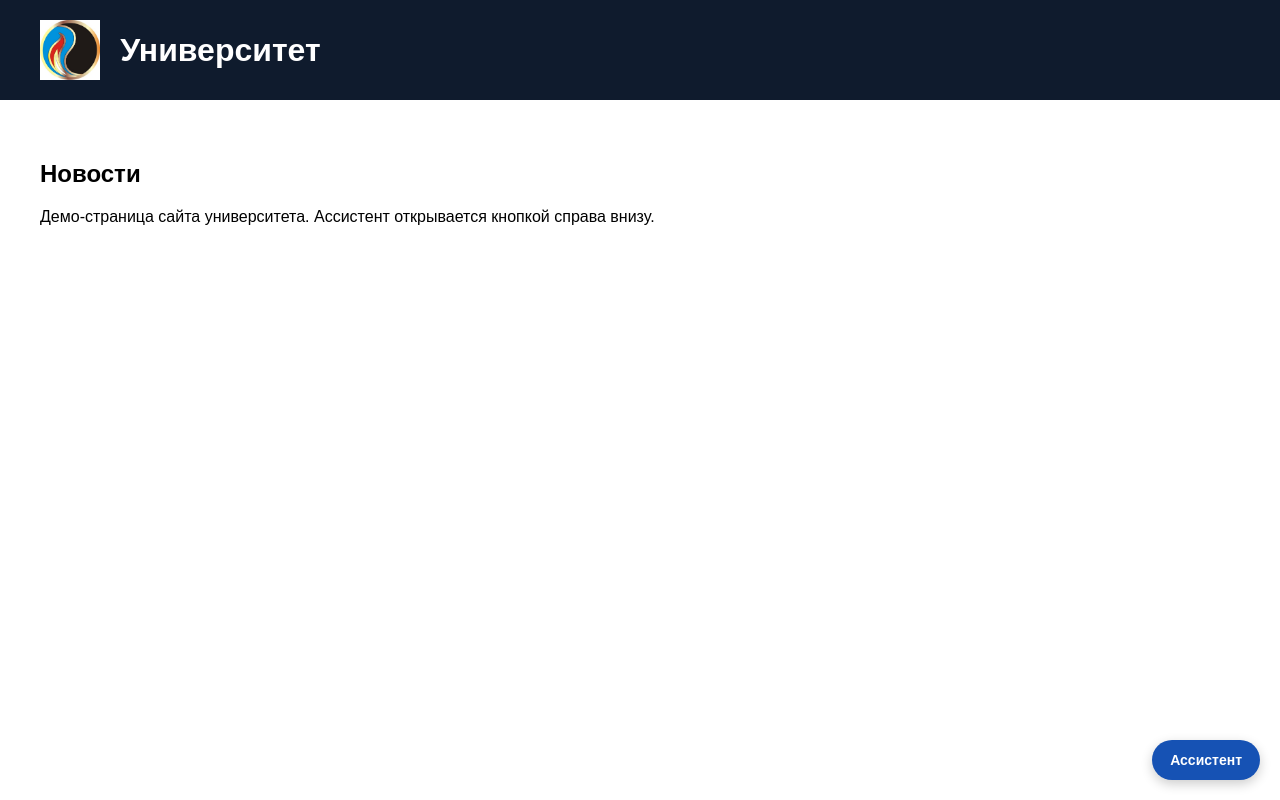
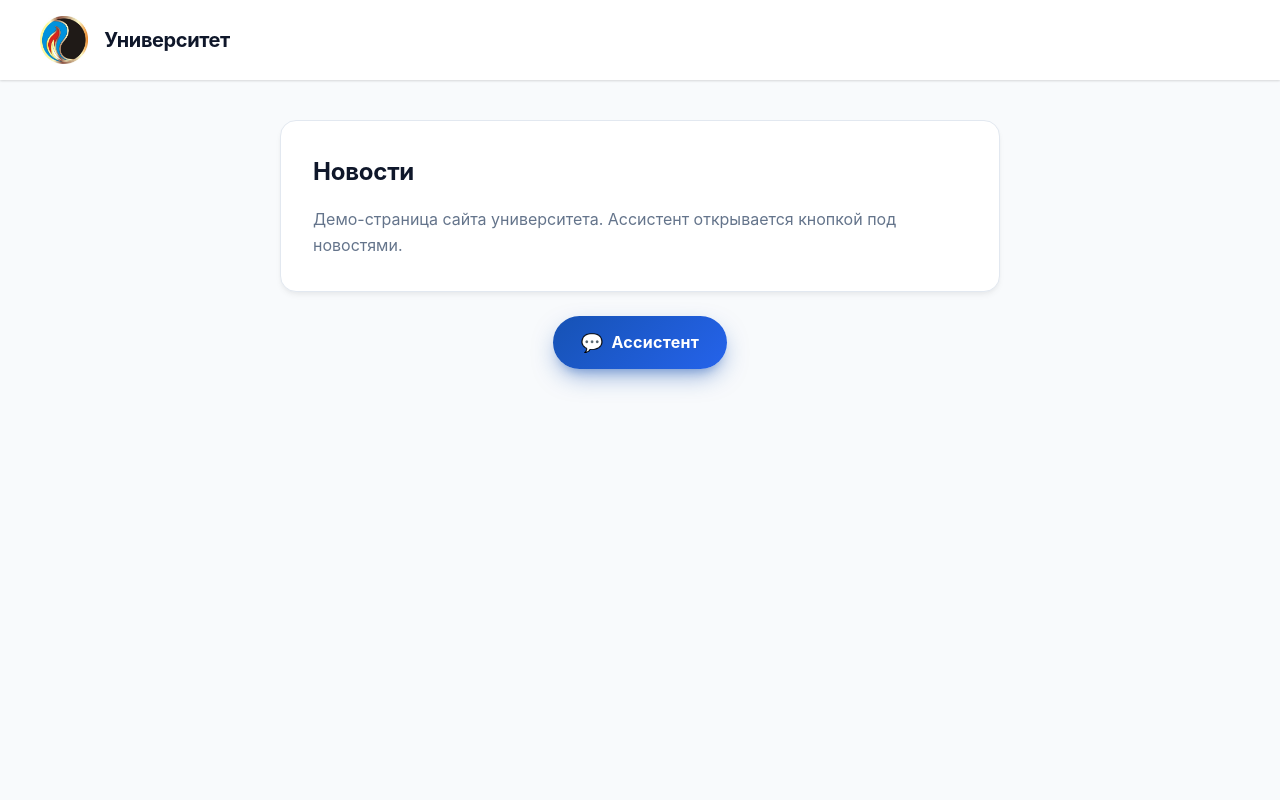
Before and after one commit to mde2007/uni-sql-assistant, a plain HTML site: page frontend/index.html in a window 1280 px wide. Drawn offline with Linux system fonts and the light colour scheme.

Commit message:
Косметические изменения

```diff
--- a/frontend/index.html
+++ b/frontend/index.html
@@ -5,14 +5,80 @@
   <meta name="viewport" content="width=device-width, initial-scale=1">
   <title>Университет — личный кабинет</title>
   <style>
-    body { margin: 0; font-family: Arial, sans-serif; }
+    :root {
+      --primary-color: #1652b4;
+      --bg-color: #f8fafc;
+      --text-color: #334155;
+      --header-bg: #ffffff;
+      --card-bg: #ffffff;
+    }
+
+    body {
+      margin: 0;
+      font-family: 'Inter', -apple-system, BlinkMacSystemFont, 'Segoe UI', Roboto, Helvetica, Arial, sans-serif;
+      background-color: var(--bg-color);
+      color: var(--text-color);
+      line-height: 1.6;
+      -webkit-font-smoothing: antialiased;
+    }
+
     header {
-      background: #0f1b2d; color: #fff; padding: 20px 40px;
-      display: flex; align-items: center; gap: 20px;
+      background-color: var(--header-bg);
+      color: #0f172a;
+      padding: 16px 40px;
+      display: flex;
+      align-items: center;
+      gap: 16px;
+      box-shadow: 0 1px 3px rgba(0,0,0,0.05), 0 1px 2px rgba(0,0,0,0.1);
+      position: sticky;
+      top: 0;
+      z-index: 100;
     }
-    .logo { height: 60px; width: auto; }
-    header h1 { margin: 0; }
-    main { padding: 40px; max-width: 800px; }
+
+    .logo {
+      height: 48px;
+      width: auto;
+      border-radius: 6px;
+    }
+
+    header h1 {
+      margin: 0;
+      font-size: 20px;
+      font-weight: 700;
+      letter-spacing: -0.02em;
+      color: #0f172a;
+    }
+
+    main {
+      padding: 40px 20px;
+      max-width: 720px;
+      margin: 0 auto;
+      display: flex;
+      flex-direction: column;
+    }
+
+    .news-card {
+      background: var(--card-bg);
+      border-radius: 16px;
+      padding: 32px;
+      box-shadow: 0 4px 6px -1px rgba(0,0,0,0.05), 0 2px 4px -1px rgba(0,0,0,0.03);
+      border: 1px solid #e2e8f0;
+    }
+
+    .news-card h2 {
+      margin-top: 0;
+      margin-bottom: 16px;
+      font-size: 24px;
+      font-weight: 700;
+      color: #0f172a;
+      letter-spacing: -0.01em;
+    }
+
+    .news-card p {
+      margin: 0;
+      color: #64748b;
+      font-size: 16px;
+    }
   </style>
 </head>
 <body>
@@ -20,10 +86,32 @@
     <img src="RGU_Gubkina.jpg" alt="Губкинский университет" class="logo">
     <h1>Университет</h1>
   </header>
+
   <main>
-    <h2>Новости</h2>
-    <p>Демо-страница сайта университета. Ассистент открывается кнопкой справа внизу.</p>
+    <div class="news-card">
+      <h2>Новости</h2>
+      <p>Демо-страница сайта университета. Ассистент открывается кнопкой под новостями.</p>
+    </div>
   </main>
+
+  <!-- Подключаем виджет -->
   <script src="widget.js" data-api="http://localhost:8000"></script>
+
+  <!-- Скрипт для перемещения кнопки под карточку новостей -->
+  <script>
+    document.addEventListener("DOMContentLoaded", function() {
+      const checkInterval = setInterval(() => {
+        const openBtn = document.querySelector('.uc-open');
+        const newsCard = document.querySelector('.news-card');
+
+        // Если кнопка и карточка найдены, перемещаем кнопку
+        if (openBtn && newsCard) {
+          clearInterval(checkInterval);
+          // Вставляем кнопку сразу после карточки новостей
+          newsCard.parentNode.insertBefore(openBtn, newsCard.nextSibling);
+        }
+      }, 100);
+    });
+  </script>
 </body>
 </html>
--- a/frontend/widget.css
+++ b/frontend/widget.css
@@ -1,16 +1,45 @@
-/* Кнопка открытия в правом нижнем углу */
+/* Кнопка открытия (теперь под карточкой новостей) */
 .uc-open {
-  position: fixed; right: 20px; bottom: 20px; z-index: 9999;
-  padding: 12px 18px; border: none; border-radius: 24px;
-  background: #1652b4; color: #fff; font: 600 14px Arial, sans-serif;
-  cursor: pointer; box-shadow: 0 4px 12px rgba(0, 0, 0, 0.2);
+  position: relative; /* Изменено с fixed */
+  margin: 24px auto 0 auto; /* Отступ сверху и центрирование по горизонтали */
+  display: flex;
+  width: fit-content;
+  z-index: 10;
+
+  padding: 16px 28px;
+  border: none;
+  border-radius: 50px;
+  background: linear-gradient(135deg, #1652b4, #2563eb);
+  color: #fff;
+  font: 700 16px 'Inter', -apple-system, BlinkMacSystemFont, 'Segoe UI', Roboto, Arial, sans-serif;
+  cursor: pointer;
+  box-shadow: 0 10px 25px -5px rgba(22, 82, 180, 0.5), 0 8px 10px -6px rgba(22, 82, 180, 0.3);
+  transition: all 0.3s ease;
+  align-items: center;
+  gap: 8px;
+  letter-spacing: 0.3px;
 }
 
-/* Окно чата */
+.uc-open:hover {
+  transform: translateY(-3px);
+  box-shadow: 0 15px 30px -5px rgba(22, 82, 180, 0.6), 0 10px 15px -5px rgba(22, 82, 180, 0.4);
+}
+
+.uc-open:active {
+  transform: translateY(0);
+}
+
+/* Иконка чата */
+.uc-open::before {
+  content: '💬';
+  font-size: 18px;
+}
+
+/* Окно чата (остается фиксированным внизу справа) */
 .uc-panel {
-  position: fixed; right: 20px; bottom: 76px; z-index: 9999;
+  position: fixed; right: 20px; bottom: 90px; z-index: 9999;
   width: 440px; height: 620px;
-  max-width: calc(100vw - 40px); max-height: calc(100vh - 100px);
+  max-width: calc(100vw - 40px); max-height: calc(100vh - 120px);
   display: flex; flex-direction: column; overflow: hidden;
   background: #fff; border-radius: 12px;
   box-shadow: 0 8px 30px rgba(0, 0, 0, 0.25);
@@ -26,6 +55,7 @@
 .uc-header-logo { height: 24px; width: auto; }
 .uc-header span { flex: 1; }
 .uc-close { background: none; border: none; color: #fff; font-size: 20px; cursor: pointer; }
+
 /* Лента сообщений */
 .uc-messages {
   flex: 1; overflow-y: auto; padding: 12px;
```
